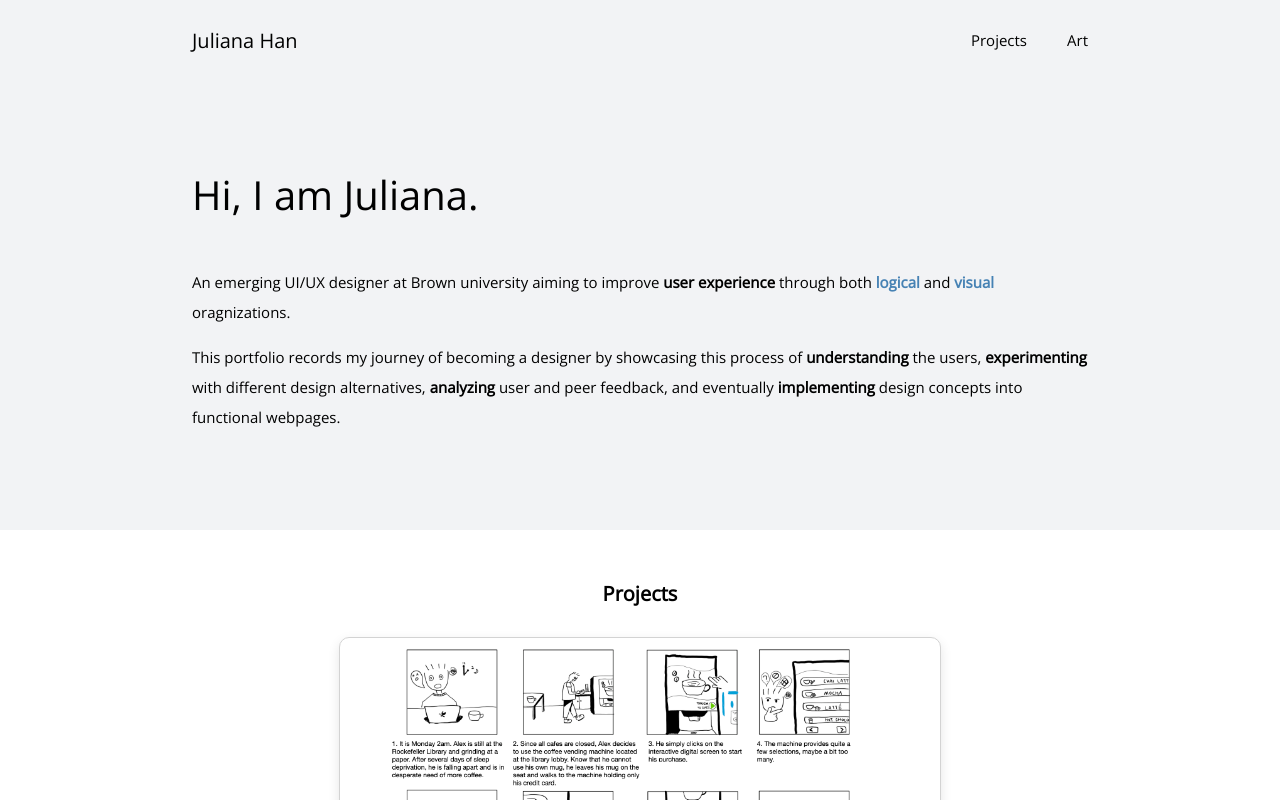
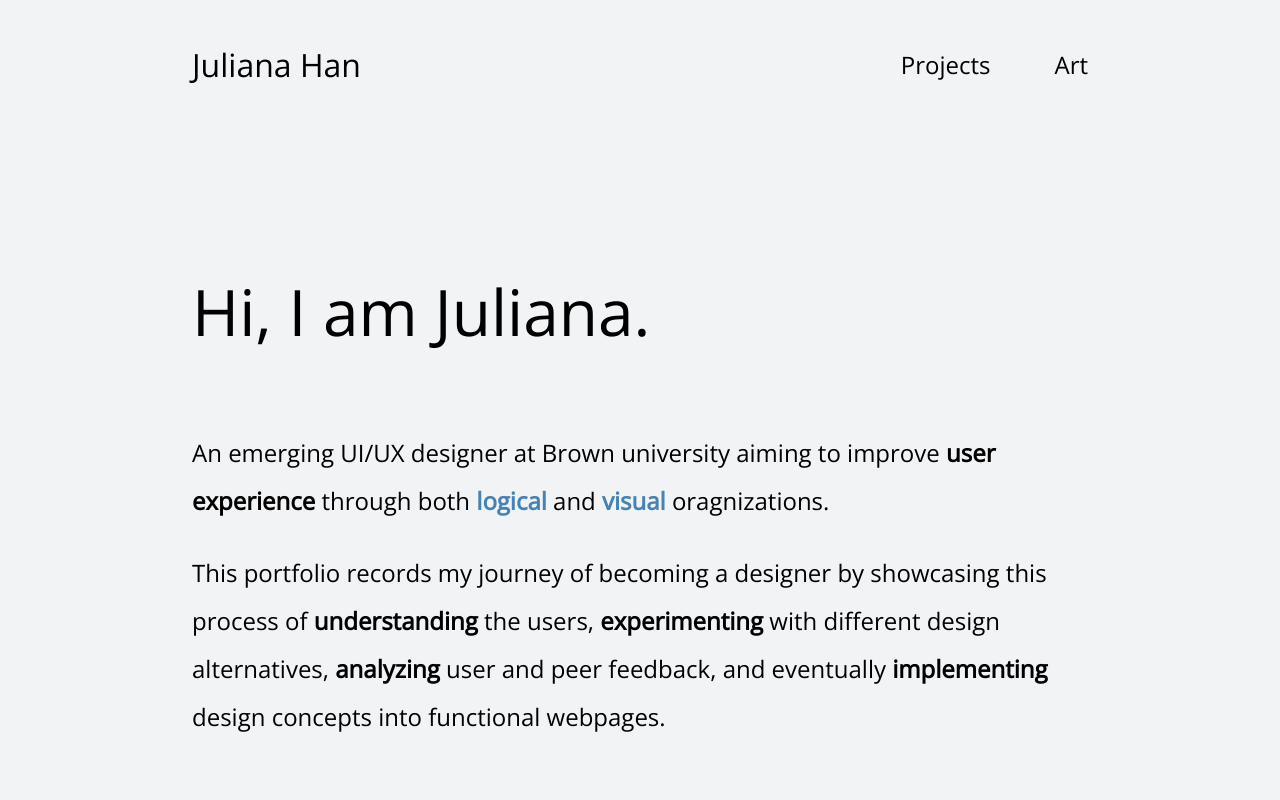
Before and after one commit to julianahyc1225/Portfolio, a React (Create React App) app: page / in a window 1280 px wide. Shown: the top 800 px of the page. Built offline with nearby package versions, Linux system fonts and the light colour scheme.

Commit message:
Add files via upload

```diff
--- a/src/index.css
+++ b/src/index.css
@@ -1,7 +1,3 @@
-html{
-  font-size: 10px;
-}
-
 body {
   margin: 0;
   font-family: -apple-system, BlinkMacSystemFont, 'Segoe UI', 'Roboto', 'Oxygen',
```
